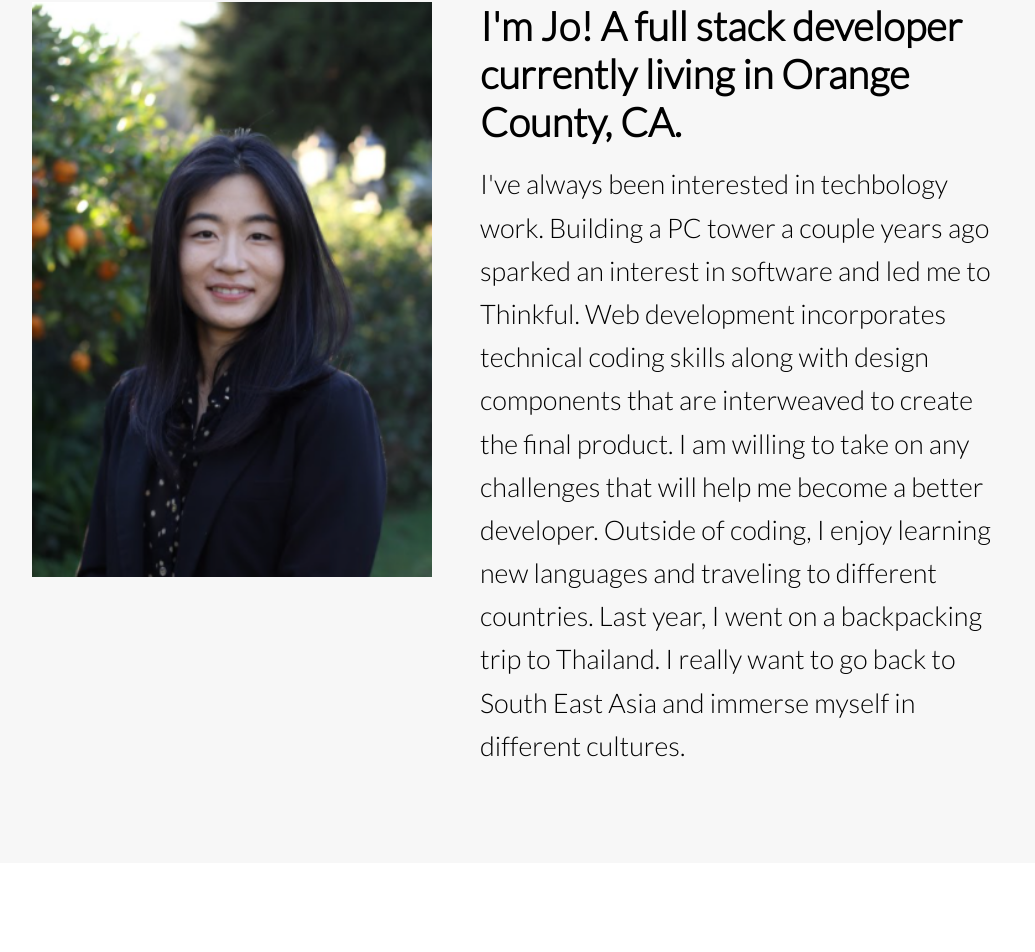
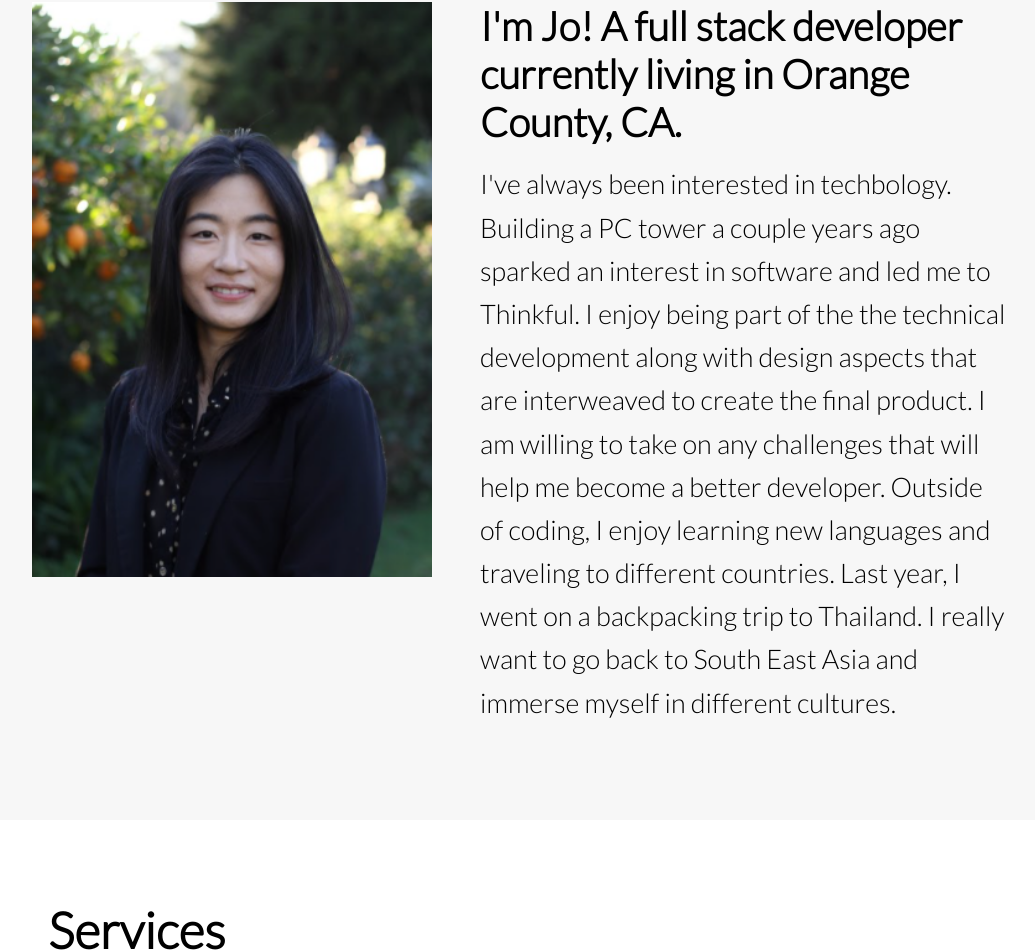
Before and after one commit to josiehandeveloper/jsphn, a React (Create React App) app: page / in a window 1280 px wide. Shown: the part 1001-1953 px from the top of the page, without its empty margins (96-1131 px from the left). Built offline with nearby package versions, Linux system fonts and the light colour scheme.

Commit message:
edited about section

```diff
--- a/src/Components/About/About.css
+++ b/src/Components/About/About.css
@@ -67,7 +67,7 @@
 
   .main_img {
     width: 270px;
-    height: 350px;
+    height: 400px;
   }
   .about-item-2 > h2 {
     font-size: 25px;
--- a/src/Components/About/About.js
+++ b/src/Components/About/About.js
@@ -16,10 +16,10 @@ function About() {
             CA.
           </h2>
           <p>
-            I've always been interested in techbology work. Building a PC tower
-            a couple years ago sparked an interest in software and led me to
-            Thinkful. Web development incorporates technical coding skills along
-            with design components that are interweaved to create the final
+            I've always been interested in techbology. Building a PC tower a
+            couple years ago sparked an interest in software and led me to
+            Thinkful. I enjoy being part of the the technical development along
+            with design aspects that are interweaved to create the final
             product. I am willing to take on any challenges that will help me
             become a better developer. Outside of coding, I enjoy learning new
             languages and traveling to different countries. Last year, I went on
```
